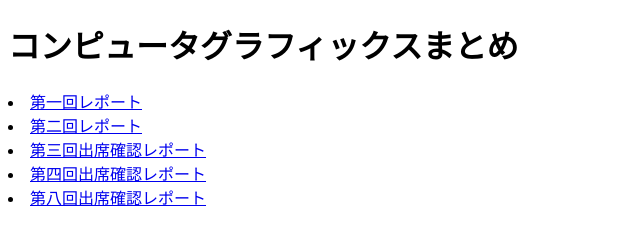
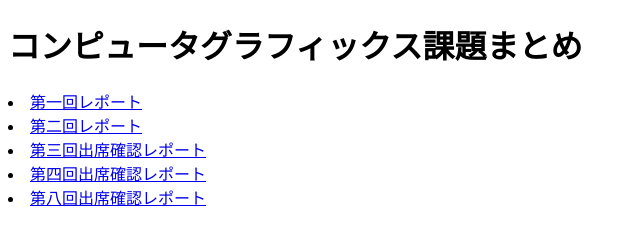
Before and after one commit to makino-sora/Comprehensive, a plain HTML site: page index.html in a window 1280 px wide. Shown: the whole page, without its empty margins (0-640 px from the left). Drawn offline with Linux system fonts and the light colour scheme.

Commit message:
Update index.html

```diff
--- a/index.html
+++ b/index.html
@@ -7,7 +7,7 @@
 <BODY>
 
 
-  <h1>コンピュータグラフィックスまとめ</h1>
+  <h1>コンピュータグラフィックス課題まとめ</h1>
   <li><a href= "report1.html" >第一回レポート</a></li>
   <li><a href= "report2.html" >第二回レポート</a></li>
   <li><a href= "bear.html" >第三回出席確認レポート</a></li>
```
